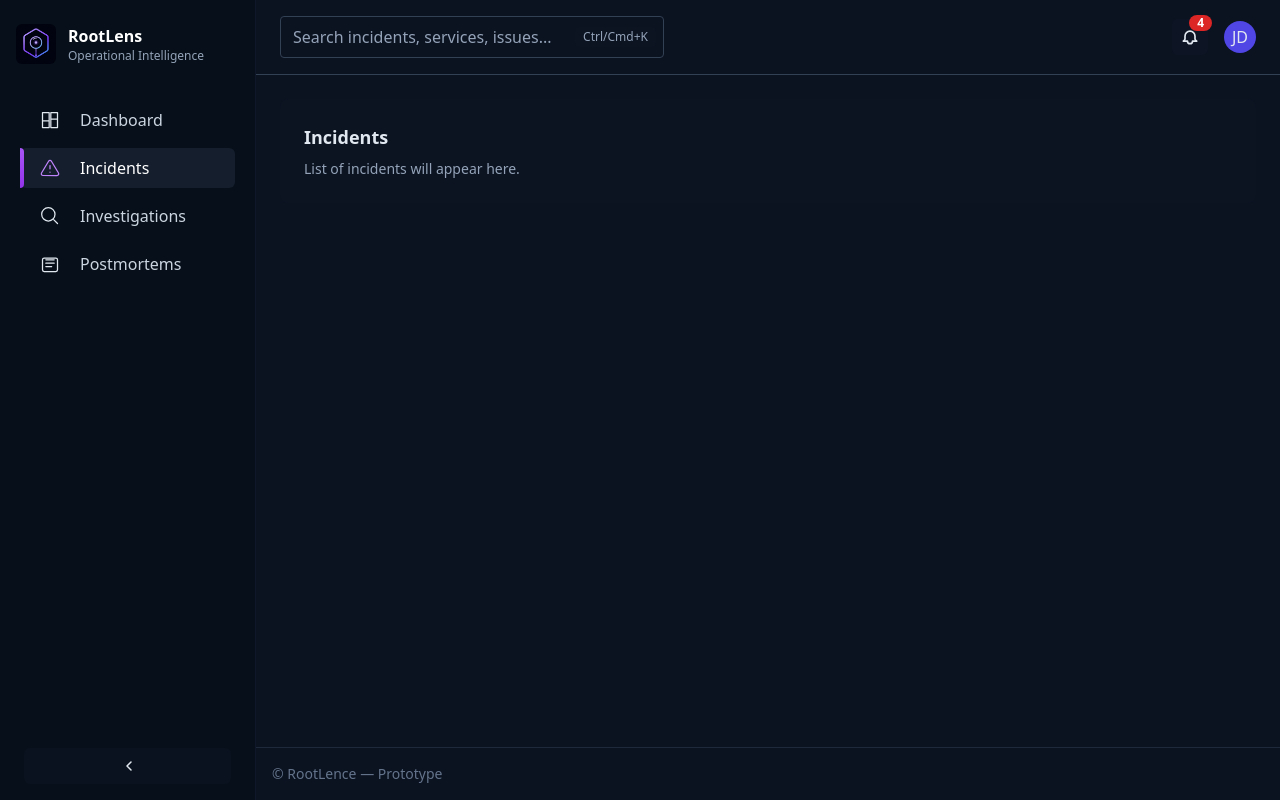
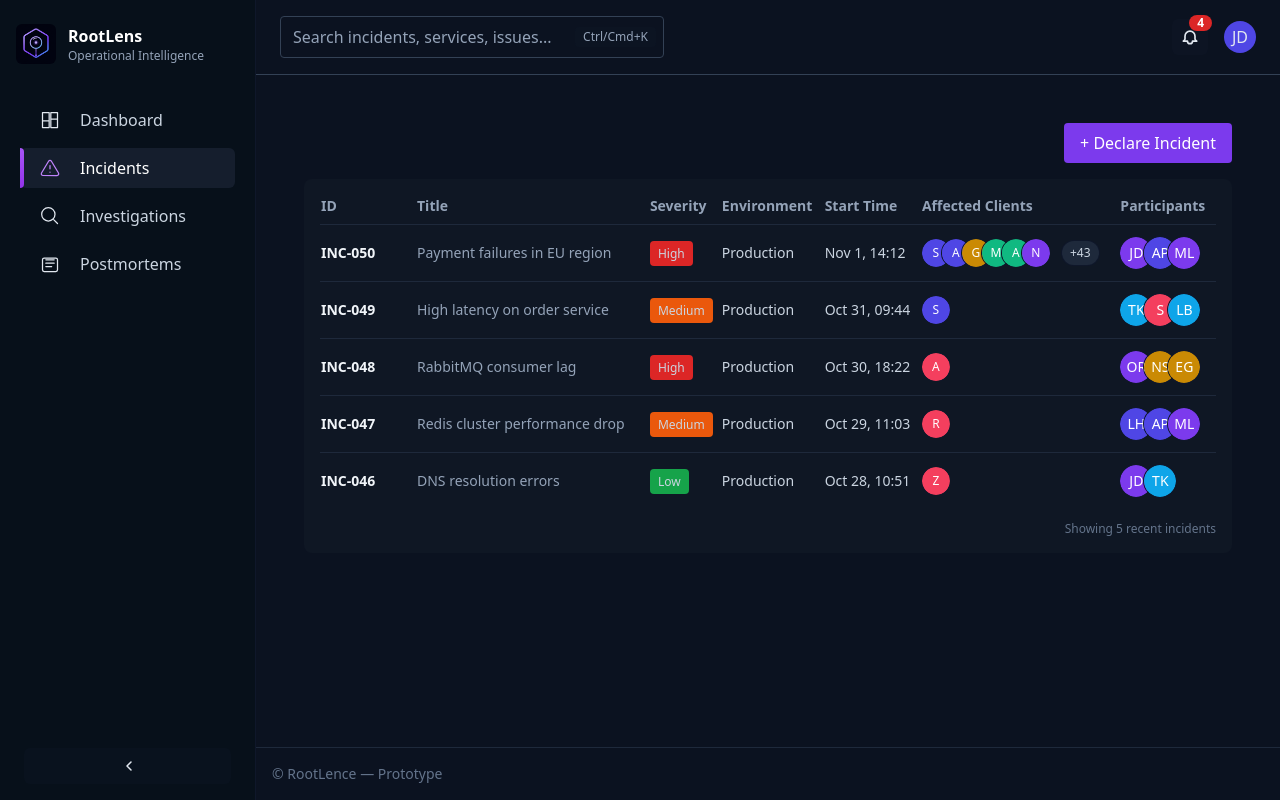
Before and after one commit to ArturLavrov/RootLens, a React (Vite) app in the folder apps/web/: page /incidents in a window 1280 px wide. Built offline with nearby package versions, Linux system fonts and the light colour scheme.

Commit message:
Incidents: rename Client column to 'Affected Clients' and show affected clients as avatars with overflow count
Co-authored-by: Copilot <223556219+Copilot@users.noreply.github.com>

```diff
--- a/apps/web/src/pages/incidents/IncidentsPage.tsx
+++ b/apps/web/src/pages/incidents/IncidentsPage.tsx
@@ -1,12 +1,107 @@
 import React from 'react'
+import { useNavigate } from 'react-router-dom'
 import AppShell from '../../shared/components/layout/AppShell'
+import Avatar from '../../shared/components/ui/Avatar'
+
+type Incident = {
+  id: string
+  title: string
+  severity: 'Low' | 'Medium' | 'High'
+  environment: string
+  startTime: string
+  clients: string[]
+  participants: string[]
+}
+
+const SAMPLE_INCIDENTS: Incident[] = [
+  { id: 'INC-050', title: 'Payment failures in EU region', severity: 'High', environment: 'Production', startTime: 'Nov 1, 14:12', clients: ['Spotify','Apple','Google','Microsoft','Amazon','Netflix','Uber','Airbnb','Salesforce','Stripe','PayPal','Square','Slack','Zoom','Dropbox','Atlassian','Hubspot','Shopify','Mailchimp','Reddit','Pinterest','TikTok','Snapchat','Twitch','Discord','Oracle','SAP','IBM','Cisco','Meta','WhatsApp','GitHub','Bitbucket','DigitalOcean','Heroku','Linode','Vercel','Netlify','Cloudflare','Fastly','Akamai','Zendesk','Okta','Auth0','NewRelic','Datadog','Sentry','Elastic','Kubernetes'], participants: ['Jane Doe','Alex P.','Maria L'] },
+  { id: 'INC-049', title: 'High latency on order service', severity: 'Medium', environment: 'Production', startTime: 'Oct 31, 09:44', clients: ['Shopify'], participants: ['Tom K','Sara','Liam B.'] },
+  { id: 'INC-048', title: 'RabbitMQ consumer lag', severity: 'High', environment: 'Production', startTime: 'Oct 30, 18:22', clients: ['AWS'], participants: ['Olivia R.','Noah S.','Emma G.'] },
+  { id: 'INC-047', title: 'Redis cluster performance drop', severity: 'Medium', environment: 'Production', startTime: 'Oct 29, 11:03', clients: ['RedisLabs'], participants: ['Lucas H.','Alex P.','Maria L'] },
+  { id: 'INC-046', title: 'DNS resolution errors', severity: 'Low', environment: 'Production', startTime: 'Oct 28, 10:51', clients: ['Zoom'], participants: ['Jane Doe','Tom K'] },
+]
+
+function SeverityBadge({ severity }: { severity: Incident['severity'] }) {
+  if (severity === 'High') return <span className="px-2 py-1 rounded text-xs bg-red-600">High</span>
+  if (severity === 'Medium') return <span className="px-2 py-1 rounded text-xs bg-orange-600">Medium</span>
+  return <span className="px-2 py-1 rounded text-xs bg-green-600">Low</span>
+}
 
 export default function IncidentsPage() {
+  const navigate = useNavigate()
+
   return (
     <AppShell>
-      <div className="bg-slate-900/30 rounded-lg p-6">
-        <h2 className="text-lg font-semibold">Incidents</h2>
-        <p className="text-sm text-slate-400 mt-2">List of incidents will appear here.</p>
+      <div className="p-6">
+        <div className="flex items-center justify-end mb-4">
+          <button className="bg-violet-600 hover:bg-violet-500 text-white px-4 py-2 rounded">+ Declare Incident</button>
+        </div>
+
+        <div className="bg-[#0f1724] p-4 rounded-lg">
+          <div className="overflow-x-auto">
+            <table className="w-full text-sm text-left text-slate-300">
+              <thead>
+                <tr className="text-slate-400">
+                  <th className="pb-2">ID</th>
+                  <th className="pb-2">Title</th>
+                  <th className="pb-2">Severity</th>
+                  <th className="pb-2">Environment</th>
+                  <th className="pb-2">Start Time</th>
+                  <th className="pb-2">Affected Clients</th>
+                  <th className="pb-2">Participants</th>
+                </tr>
+              </thead>
+
+              <tbody>
+                {SAMPLE_INCIDENTS.map((inc) => (
+                  <tr key={inc.id} role="button" onClick={() => navigate(`/incidents/${inc.id}`)} className="border-t border-slate-800 cursor-pointer hover:bg-slate-800/40 hover:border-slate-600">
+                    <td className="py-3 font-semibold text-slate-100 w-24">{inc.id}</td>
+
+                    <td className="py-3 text-slate-400">{inc.title}</td>
+
+                    <td className="py-3"><SeverityBadge severity={inc.severity} /></td>
+
+                    <td className="py-3 text-slate-300">{inc.environment}</td>
+
+                    <td className="py-3 text-slate-300">{inc.startTime}</td>
+
+                    <td className="py-3">
+                      <div className="flex items-center">
+                        <div className="flex -space-x-2 overflow-hidden max-w-[320px]">
+                          {inc.clients.slice(0, 6).map((c, idx) => (
+                            <div key={idx} className="ring-1 ring-slate-900 rounded-full overflow-hidden" title={c}>
+                              <Avatar name={c} size={28} />
+                            </div>
+                          ))}
+                        </div>
+
+                        {inc.clients.length > 6 && (
+                          <div className="ml-3 text-xs text-slate-300 bg-slate-800 px-2 py-1 rounded-full ring-1 ring-slate-900" title={inc.clients.slice(6).join(', ')}>
+                            +{inc.clients.length - 6}
+                          </div>
+                        )}
+                      </div>
+                    </td>
+
+                    <td className="py-3">
+                      <div className="flex -space-x-2 items-center">
+                        {inc.participants.map((p, idx) => (
+                          <div key={idx} className="ring-1 ring-slate-900 rounded-full overflow-hidden">
+                            <Avatar name={p} size={32} />
+                          </div>
+                        ))}
+                      </div>
+                    </td>
+                  </tr>
+                ))}
+              </tbody>
+            </table>
+
+            <div className="mt-3 flex items-center justify-end">
+              <div className="text-xs text-slate-500">Showing {SAMPLE_INCIDENTS.length} recent incidents</div>
+            </div>
+          </div>
+        </div>
       </div>
     </AppShell>
   )
```
